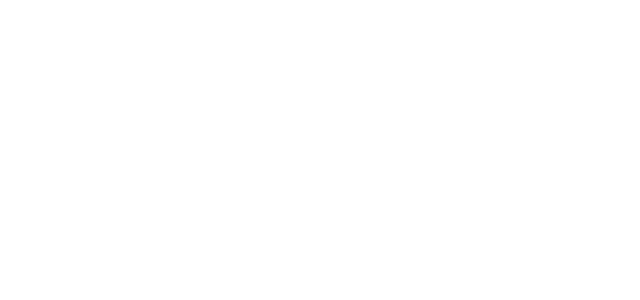
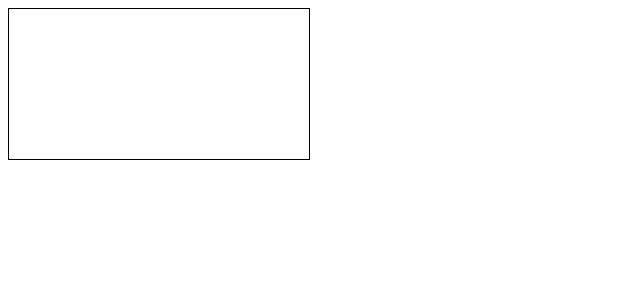
Before and after one commit to RaphBensimon/vue-pad-signature, a Vue app: page / in a window 1280 px wide. Shown: the top 300 px of the page, without its empty margins (0-640 px from the left). Built offline with nearby package versions, Linux system fonts and the light colour scheme.

Commit message:
Vue signature pad

```diff
--- a/src/App.vue
+++ b/src/App.vue
@@ -1,9 +1,18 @@
 <template>
-	<div />
+	<div>
+		<vue-signature-pad v-model="signature" />
+	</div>
 </template>
 
-<script>
-export default { name : 'App' }
+<script >
+import VueSignaturePad from './components/VueSignaturePad.vue'
+export default {
+	name       : 'App',
+	components : { VueSignaturePad },
+	data() {
+		return { signature : null }
+	}
+}
 </script>
 
 <style>
--- /dev/null
+++ b/src/components/VueSignaturePad.vue
@@ -0,0 +1,67 @@
+<template>
+	<canvas @mousedown="mousedown" @mousemove="mousemove" @mouseup="sign = false" @mouseout="sign = false" />
+</template>
+<script>
+export default {
+	emits : ['update:modelValue'],
+	props : {
+		modelValue : {
+			type     :  null,
+			required :  true
+		}
+	},
+	data() {
+		return {
+			ctx   :  null,
+			sign  :  false,
+			prevX :  0,
+			prevY :  0
+		}
+	},
+	methods : {
+		mousedown($event) {
+			this.sign = true
+			this.prevX = $event.offsetX
+			this.prevY = $event.offsetY
+		},
+		mousemove($event) {
+			if(this.sign) {
+				const currX = $event.offsetX
+				const currY = $event.offsetY
+				this.draw(this.prevX, this.prevY, currX, currY)
+				this.prevX = currX
+				this.prevY = currY
+			}
+		},
+		draw(depX, depY, destX, destY) {
+			this.ctx.beginPath()
+			this.ctx.moveTo(depX, depY)
+			this.ctx.lineTo(destX, destY)
+			this.ctx.closePath()
+			this.ctx.stroke()
+
+			const img = this.$el.toDataURL('image/png').replace('image/png', 'image/octet-stream')
+			this.$emit('update:modelValue', img)
+		}
+	},
+	watch : {
+		modelValue(model) {
+			if(!model) {
+				this.ctx.clearRect(0, 0, this.$el.width, this.$el.height)
+			}
+		}
+	},
+	mounted() {
+		this.ctx = this.$el.getContext('2d')
+		this.ctx.strokeStyle = 'black'
+		this.ctx.lineWidth = 2
+	}
+}
+</script>
+<style scoped>
+canvas {
+    border: 1px solid black;
+    background-color: white;
+    cursor: crosshair;
+}
+</style>
```
